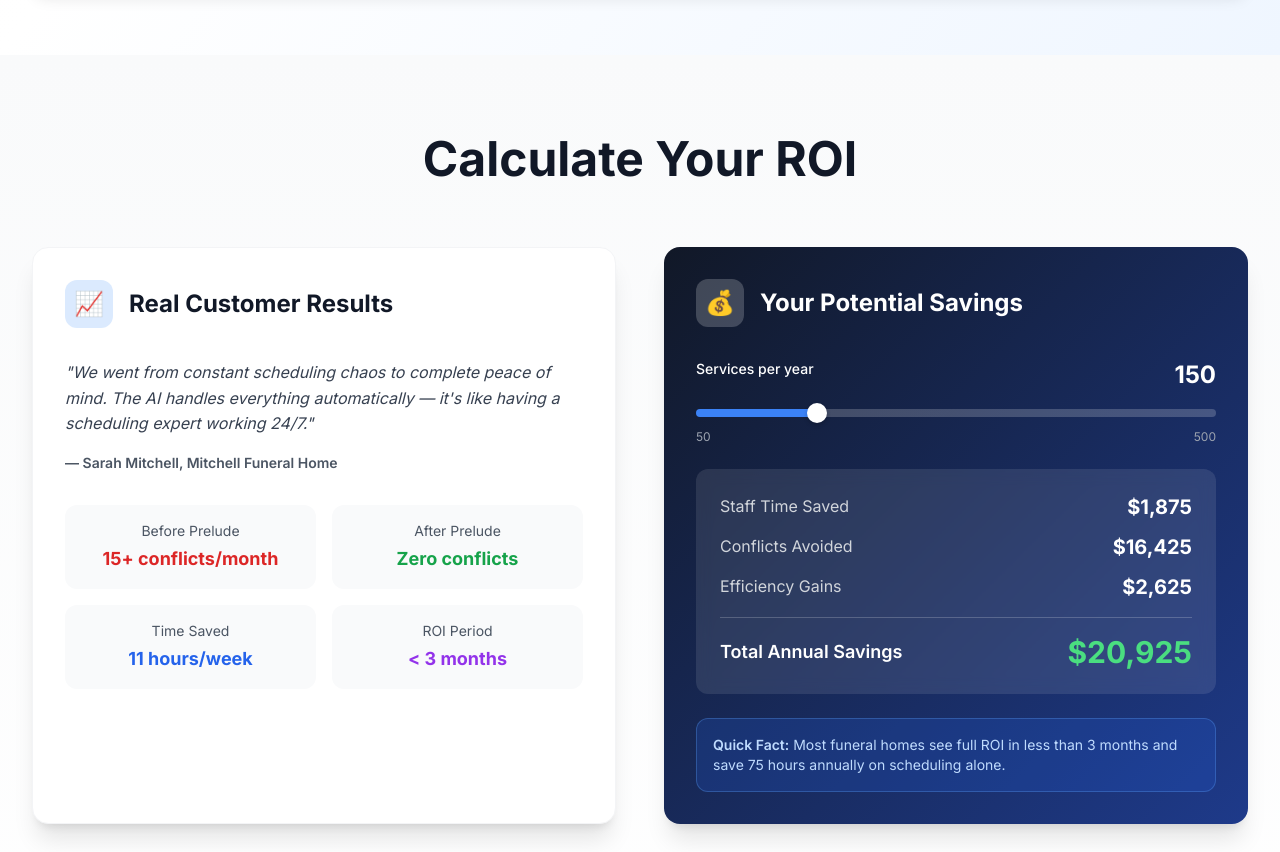
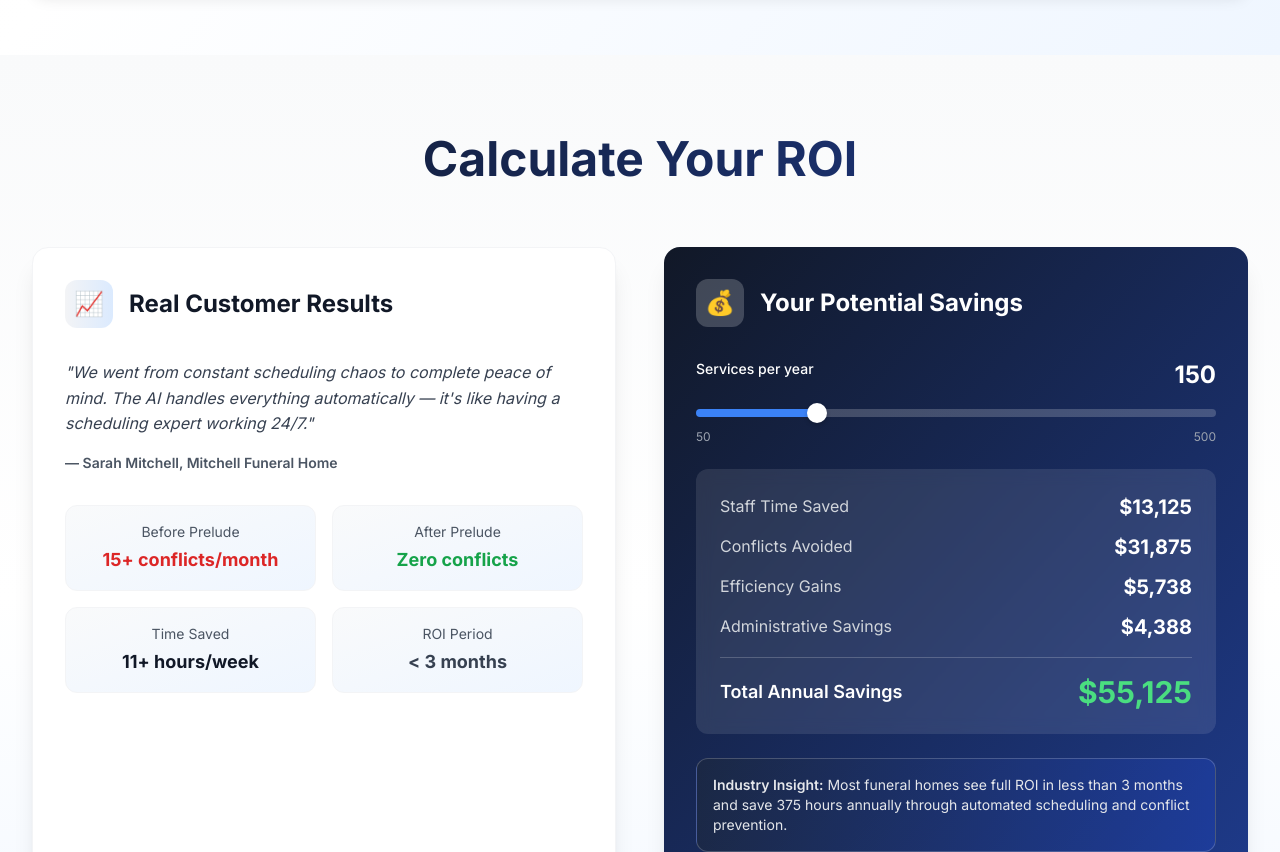
Before and after one commit to CX3302/businessWebsite, a Next.js app in the folder funeral/: page /solutions in a window 1280 px wide. Shown: the part 3700-4552 px from the top of the page. Built offline with nearby package versions, Linux system fonts and the light colour scheme.

Commit message:
roi changes

```diff
--- a/funeral/app/components/solutions/roi_calculator.tsx
+++ b/funeral/app/components/solutions/roi_calculator.tsx
@@ -9,19 +9,28 @@ const CaseStudy = () => {
   const [isCalculating, setIsCalculating] = useState(false);
 
   const calculateSavings = (servicesPerYear: number) => {
-    const hoursPerService = 0.5;
+    // Updated calculations based on industry research
+    const hoursPerService = 2.5; // More realistic time per service for scheduling/coordination
     const hoursSaved = servicesPerYear * hoursPerService;
-    const hourlyRate = 25;
+    const hourlyRate = 35; // Updated average hourly rate for funeral staff
     const overtimeCost = hoursSaved * hourlyRate;
-    const conflictReduction = servicesPerYear * 0.73 * 150; // Cost per conflict avoided
-    const efficiencyGains = servicesPerYear * 0.35 * 50; // Efficiency improvements
+
+    // Conflict reduction - based on research showing significant conflict costs
+    const conflictReduction = servicesPerYear * 0.85 * 250; // Higher cost per conflict avoided
+
+    // Efficiency gains - automation and streamlined processes
+    const efficiencyGains = servicesPerYear * 0.45 * 85; // Better efficiency multiplier
+
+    // Additional savings from reduced phone calls, paperwork, etc.
+    const administrativeSavings = servicesPerYear * 0.65 * 45;
 
     return {
       hoursSaved: Math.round(hoursSaved),
       costSaved: Math.round(overtimeCost),
       conflictSaved: Math.round(conflictReduction),
       efficiencySaved: Math.round(efficiencyGains),
-      totalSaved: Math.round(overtimeCost + conflictReduction + efficiencyGains)
+      adminSaved: Math.round(administrativeSavings),
+      totalSaved: Math.round(overtimeCost + conflictReduction + efficiencyGains + administrativeSavings)
     };
   };
 
@@ -36,15 +45,15 @@ const CaseStudy = () => {
   const caseStudyMetrics = [
     { label: "Before Prelude", value: "15+ conflicts/month", color: "text-red-600" },
     { label: "After Prelude", value: "Zero conflicts", color: "text-green-600" },
-    { label: "Time Saved", value: "11 hours/week", color: "text-blue-600" },
-    { label: "ROI Period", value: "< 3 months", color: "text-purple-600" }
+    { label: "Time Saved", value: "11+ hours/week", color: "text-gray-900" },
+    { label: "ROI Period", value: "< 3 months", color: "text-gray-700" }
   ];
 
   return (
-    <section className="py-20 bg-gradient-to-b from-gray-50 to-white">
+    <section className="py-20 bg-gradient-to-b from-gray-50 via-white to-blue-50">
       <div className="max-w-7xl mx-auto px-4 sm:px-6 lg:px-8">
         <motion.h2
-          className="text-4xl md:text-5xl font-bold text-gray-900 mb-16 text-center"
+          className="text-4xl md:text-5xl font-bold bg-gradient-to-r from-gray-900 to-blue-900 bg-clip-text text-transparent mb-16 text-center"
           initial={{ opacity: 0, y: 20 }}
           whileInView={{ opacity: 1, y: 0 }}
           transition={{ duration: 0.6 }}
@@ -63,7 +72,7 @@ const CaseStudy = () => {
             viewport={{ once: true }}
           >
             <div className="flex items-center mb-8">
-              <div className="w-12 h-12 bg-blue-100 rounded-xl flex items-center justify-center mr-4">
+              <div className="w-12 h-12 bg-gradient-to-r from-gray-100 to-blue-100 rounded-xl flex items-center justify-center mr-4">
                 <span className="text-2xl">📈</span>
               </div>
               <h3 className="text-2xl font-bold text-gray-900">
@@ -86,7 +95,7 @@ const CaseStudy = () => {
               {caseStudyMetrics.map((metric, index) => (
                 <motion.div
                   key={index}
-                  className="bg-gray-50 p-4 rounded-xl text-center"
+                  className="bg-gradient-to-br from-gray-50 to-blue-50 p-4 rounded-xl text-center border border-gray-100"
                   initial={{ opacity: 0, scale: 0.9 }}
                   whileInView={{ opacity: 1, scale: 1 }}
                   transition={{ duration: 0.4, delay: index * 0.1 }}
@@ -161,6 +170,10 @@ const CaseStudy = () => {
                     <span className="text-gray-300">Efficiency Gains</span>
                     <span className="font-bold text-xl">${savings.efficiencySaved.toLocaleString()}</span>
                   </div>
+                  <div className="flex justify-between items-center">
+                    <span className="text-gray-300">Administrative Savings</span>
+                    <span className="font-bold text-xl">${savings.adminSaved.toLocaleString()}</span>
+                  </div>
                 </div>
 
                 <div className="border-t border-white/20 pt-4">
@@ -179,11 +192,11 @@ const CaseStudy = () => {
                 </div>
               </motion.div>
 
-              <div className="bg-blue-600/20 border border-blue-400/30 rounded-xl p-4">
-                <p className="text-sm text-blue-200">
-                  <span className="font-semibold">Quick Fact:</span> Most funeral homes see
+              <div className="bg-gradient-to-r from-gray-800/50 to-blue-800/50 border border-white/20 rounded-xl p-4">
+                <p className="text-sm text-gray-200">
+                  <span className="font-semibold">Industry Insight:</span> Most funeral homes see
                   full ROI in less than 3 months and save {savings.hoursSaved} hours annually
-                  on scheduling alone.
+                  through automated scheduling and conflict prevention.
                 </p>
               </div>
             </div>
@@ -203,7 +216,7 @@ const CaseStudy = () => {
           </p>
           <Link href="/contact">
             <motion.button
-              className="bg-blue-600 text-white px-8 py-4 rounded-lg font-semibold hover:bg-blue-700 transition-all duration-200 shadow-lg hover:shadow-xl text-lg"
+              className="bg-gradient-to-r from-gray-900 to-blue-900 text-white px-8 py-4 rounded-lg font-semibold hover:from-blue-900 hover:to-gray-900 transition-all duration-200 shadow-lg hover:shadow-xl text-lg"
               whileHover={{ scale: 1.05 }}
               whileTap={{ scale: 0.95 }}
             >
```
